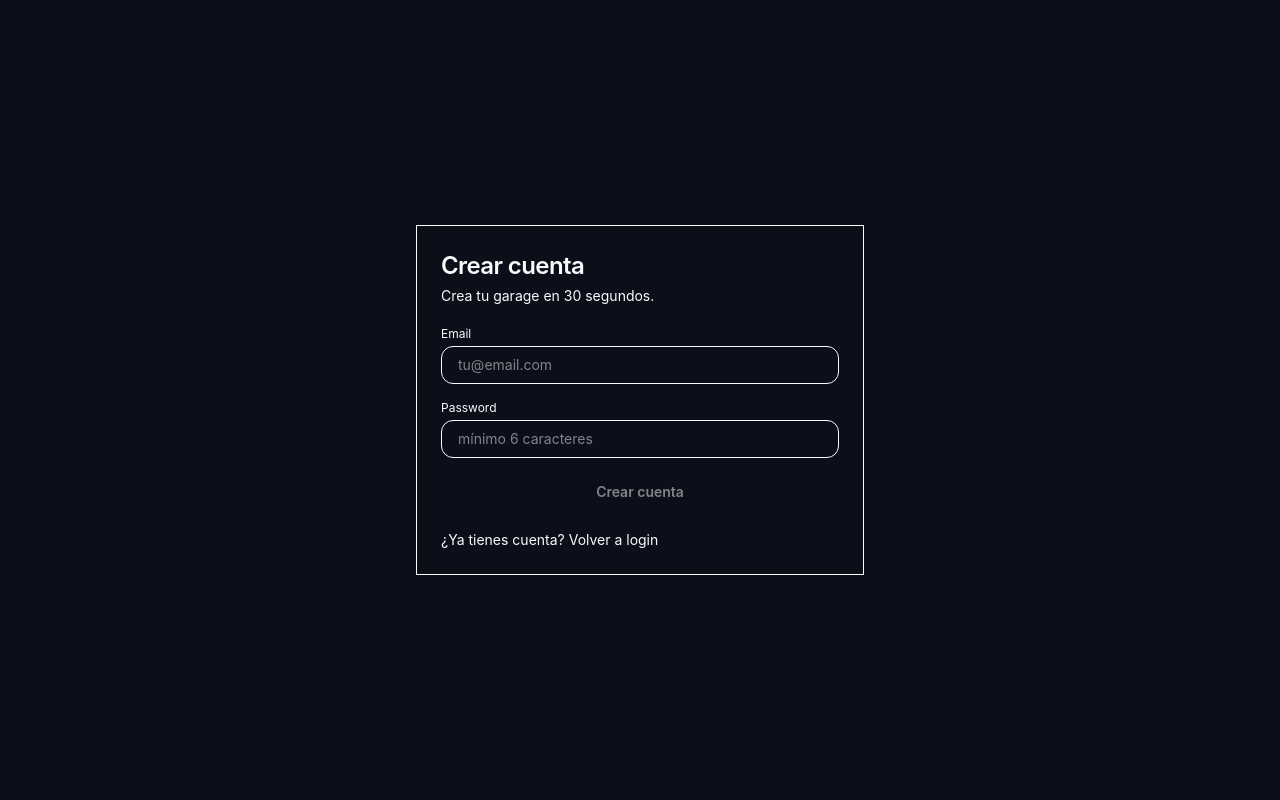
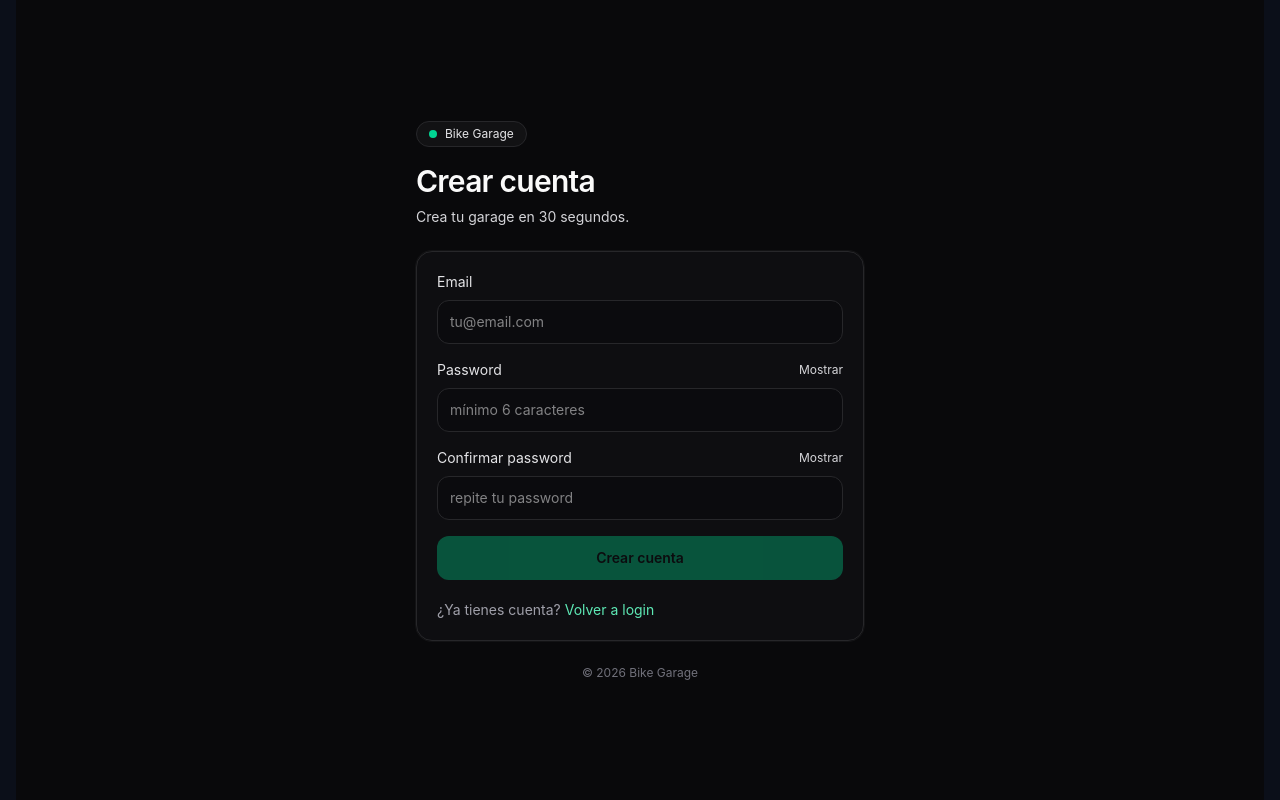
Before and after one commit to Forster97/bike-garage, a Next.js app: page /signup in a window 1280 px wide. Built offline with nearby package versions, Linux system fonts and the light colour scheme; no server answers.

Commit message:
vista de sign up

```diff
--- a/app/(auth)/signup/page.js
+++ b/app/(auth)/signup/page.js
@@ -1,104 +1,227 @@
 "use client";
 
-import { useState } from "react";
-import { supabase } from "../../../lib/supabaseClient";
+import { useMemo, useState } from "react";
 import Link from "next/link";
+import { getSupabase } from "../../../lib/supabaseClient";
+
+export const dynamic = "force-dynamic";
+
+function isValidEmail(v) {
+  return /^[^\s@]+@[^\s@]+\.[^\s@]+$/.test(String(v || "").trim());
+}
 
 export default function SignupPage() {
   const [email, setEmail] = useState("");
   const [password, setPassword] = useState("");
+  const [password2, setPassword2] = useState("");
+
+  const [showPw, setShowPw] = useState(false);
+  const [showPw2, setShowPw2] = useState(false);
 
   const [loading, setLoading] = useState(false);
   const [msg, setMsg] = useState("");
+  const [isSuccess, setIsSuccess] = useState(false);
 
-  const signUp = async () => {
+  const canSubmit = useMemo(() => {
+    const okEmail = isValidEmail(email);
+    const okPw = password.length >= 6;
+    const okMatch = password2.length > 0 && password2 === password;
+    return okEmail && okPw && okMatch && !loading;
+  }, [email, password, password2, loading]);
+
+  async function signUp(e) {
+    e?.preventDefault?.();
     setMsg("");
+    setIsSuccess(false);
     setLoading(true);
+
+    try {
+      const supabase = getSupabase();
+      if (!supabase) {
+        setMsg(
+          "Falta configurar Supabase (NEXT_PUBLIC_SUPABASE_URL / NEXT_PUBLIC_SUPABASE_ANON_KEY)."
+        );
+        setIsSuccess(false);
+        return;
+      }
+
+      // Opcional: si tienes confirmación de correo activada en Supabase,
+      // esto ayuda a controlar hacia dónde vuelve el usuario.
+      const redirectTo =
+        typeof window !== "undefined"
+          ? `${window.location.origin}/login`
+          : undefined;
 
       const { error } = await supabase.auth.signUp({
         email: email.trim(),
         password,
+        options: redirectTo ? { emailRedirectTo: redirectTo } : undefined,
       });
 
+      if (error) {
+        setMsg(error.message);
+        setIsSuccess(false);
+        return;
+      }
+
+      setMsg(
+        "Listo ✅ Revisa tu correo para confirmar la cuenta y luego vuelve a Login."
+      );
+      setIsSuccess(true);
+      setPassword("");
+      setPassword2("");
+    } catch (err) {
+      setMsg(err?.message ?? "Error desconocido al crear la cuenta.");
+      setIsSuccess(false);
+    } finally {
       setLoading(false);
-    if (error) return setMsg(error.message);
+    }
+  }
 
-    setMsg("Listo ✅ Revisa tu correo para confirmar la cuenta y luego vuelve a Login.");
-  };
-
-  const disabled = loading || !email.trim() || !password;
-
-  const isSuccess = msg.startsWith("Listo");
+  const emailTouched = email.length > 0;
+  const pwTouched = password.length > 0;
+  const pw2Touched = password2.length > 0;
 
   return (
-    <div className="min-h-screen grid place-items-center px-4">
-      <div className="w-full max-w-md rounded-xl2 border border-border bg-card/75 p-6 shadow-soft backdrop-blur-sm">
-        <div className="mb-5">
-          <div className="text-2xl font-semibold tracking-tight">Crear cuenta</div>
-          <p className="mt-1 text-sm text-muted">Crea tu garage en 30 segundos.</p>
+    <main className="min-h-[100svh] bg-zinc-950 text-zinc-50">
+      <div className="mx-auto flex min-h-[100svh] max-w-6xl items-center justify-center px-4 py-10">
+        <div className="w-full max-w-md">
+          {/* Header */}
+          <div className="mb-6">
+            <div className="inline-flex items-center gap-2 rounded-full border border-zinc-800 bg-zinc-900/60 px-3 py-1 text-xs text-zinc-200">
+              <span className="h-2 w-2 rounded-full bg-emerald-400" />
+              Bike Garage
             </div>
 
-        <div className="space-y-4">
-          <Field label="Email">
+            <h1 className="mt-4 text-3xl font-semibold tracking-tight">
+              Crear cuenta
+            </h1>
+            <p className="mt-2 text-sm text-zinc-300">
+              Crea tu garage en 30 segundos.
+            </p>
+          </div>
+
+          {/* Card */}
+          <div className="rounded-2xl border border-zinc-800 bg-zinc-900/40 p-5 shadow-[0_0_0_1px_rgba(255,255,255,0.04)]">
+            <form onSubmit={signUp} className="grid gap-4">
+              {/* Email */}
+              <div className="grid gap-2">
+                <label className="text-sm text-zinc-200">Email</label>
                 <input
                   value={email}
                   onChange={(e) => setEmail(e.target.value)}
+                  inputMode="email"
+                  autoComplete="email"
                   placeholder="tu@email.com"
-              inputMode="email"
-              className="w-full rounded-xl border border-border bg-surface/60 px-4 py-2 text-sm text-text placeholder:text-muted outline-none focus:ring-2 focus:ring-primary/40"
+                  className="h-11 w-full rounded-xl border border-zinc-800 bg-zinc-950/40 px-3 text-sm outline-none transition focus:border-zinc-600 focus:bg-zinc-950"
                 />
-          </Field>
+                {emailTouched && !isValidEmail(email) ? (
+                  <p className="text-xs text-amber-300">
+                    Escribe un email válido.
+                  </p>
+                ) : null}
+              </div>
 
-          <Field label="Password">
+              {/* Password */}
+              <div className="grid gap-2">
+                <div className="flex items-center justify-between">
+                  <label className="text-sm text-zinc-200">Password</label>
+                  <button
+                    type="button"
+                    onClick={() => setShowPw((v) => !v)}
+                    className="text-xs text-zinc-300 hover:text-zinc-100"
+                  >
+                    {showPw ? "Ocultar" : "Mostrar"}
+                  </button>
+                </div>
+
                 <input
+                  type={showPw ? "text" : "password"}
                   value={password}
                   onChange={(e) => setPassword(e.target.value)}
+                  autoComplete="new-password"
                   placeholder="mínimo 6 caracteres"
-              type="password"
-              className="w-full rounded-xl border border-border bg-surface/60 px-4 py-2 text-sm text-text placeholder:text-muted outline-none focus:ring-2 focus:ring-primary/40"
+                  className="h-11 w-full rounded-xl border border-zinc-800 bg-zinc-950/40 px-3 text-sm outline-none transition focus:border-zinc-600 focus:bg-zinc-950"
                 />
-          </Field>
+                {pwTouched && password.length < 6 ? (
+                  <p className="text-xs text-amber-300">
+                    Mínimo 6 caracteres.
+                  </p>
+                ) : null}
+              </div>
 
+              {/* Confirm password */}
+              <div className="grid gap-2">
+                <div className="flex items-center justify-between">
+                  <label className="text-sm text-zinc-200">
+                    Confirmar password
+                  </label>
                   <button
-            onClick={signUp}
-            disabled={disabled}
-            className={[
-              "w-full rounded-xl px-4 py-2 text-sm font-semibold transition",
-              "bg-primary text-bg hover:brightness-110",
-              "disabled:opacity-50 disabled:cursor-not-allowed disabled:hover:brightness-100",
-            ].join(" ")}
+                    type="button"
+                    onClick={() => setShowPw2((v) => !v)}
+                    className="text-xs text-zinc-300 hover:text-zinc-100"
                   >
-            {loading ? "Creando..." : "Crear cuenta"}
+                    {showPw2 ? "Ocultar" : "Mostrar"}
                   </button>
+                </div>
 
+                <input
+                  type={showPw2 ? "text" : "password"}
+                  value={password2}
+                  onChange={(e) => setPassword2(e.target.value)}
+                  autoComplete="new-password"
+                  placeholder="repite tu password"
+                  className="h-11 w-full rounded-xl border border-zinc-800 bg-zinc-950/40 px-3 text-sm outline-none transition focus:border-zinc-600 focus:bg-zinc-950"
+                />
+                {pw2Touched && password2 !== password ? (
+                  <p className="text-xs text-amber-300">
+                    Las contraseñas no coinciden.
+                  </p>
+                ) : null}
+              </div>
+
+              {/* Message */}
               {msg ? (
                 <div
                   className={[
-                "rounded-xl border border-border p-3 text-sm",
-                isSuccess ? "bg-primary/10 text-primary" : "bg-surface/50 text-red-300",
+                    "rounded-xl border px-3 py-2 text-sm",
+                    isSuccess
+                      ? "border-emerald-900/60 bg-emerald-950/35 text-emerald-100"
+                      : "border-red-900/60 bg-red-950/40 text-red-100",
                   ].join(" ")}
                 >
                   {msg}
                 </div>
               ) : null}
 
-          <p className="pt-1 text-sm text-muted">
+              {/* Submit */}
+              <button
+                type="submit"
+                disabled={!canSubmit}
+                className={[
+                  "h-11 rounded-xl px-4 text-sm font-semibold transition",
+                  "bg-emerald-500 text-zinc-950 hover:bg-emerald-400",
+                  "disabled:cursor-not-allowed disabled:opacity-40",
+                ].join(" ")}
+              >
+                {loading ? "Creando..." : "Crear cuenta"}
+              </button>
+
+              {/* Footer */}
+              <p className="pt-1 text-sm text-zinc-400">
                 ¿Ya tienes cuenta?{" "}
-            <Link href="/login" className="text-primary hover:underline">
+                <Link href="/login" className="text-emerald-300 hover:underline">
                   Volver a login
                 </Link>
               </p>
+            </form>
+          </div>
+
+          <p className="mt-6 text-center text-xs text-zinc-500">
+            © {new Date().getFullYear()} Bike Garage
+          </p>
         </div>
       </div>
-    </div>
+    </main>
   );
 }
-
-function Field({ label, children }) {
-  return (
-    <div className="grid gap-1">
-      <div className="text-xs text-muted">{label}</div>
-      {children}
-    </div>
-  );
-}
```
Lines whose indentation alone changed are shown as unchanged.
